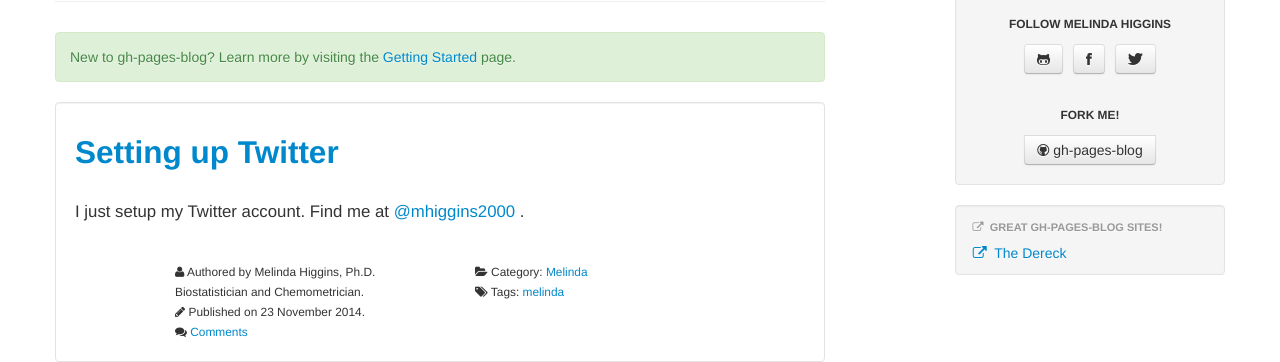
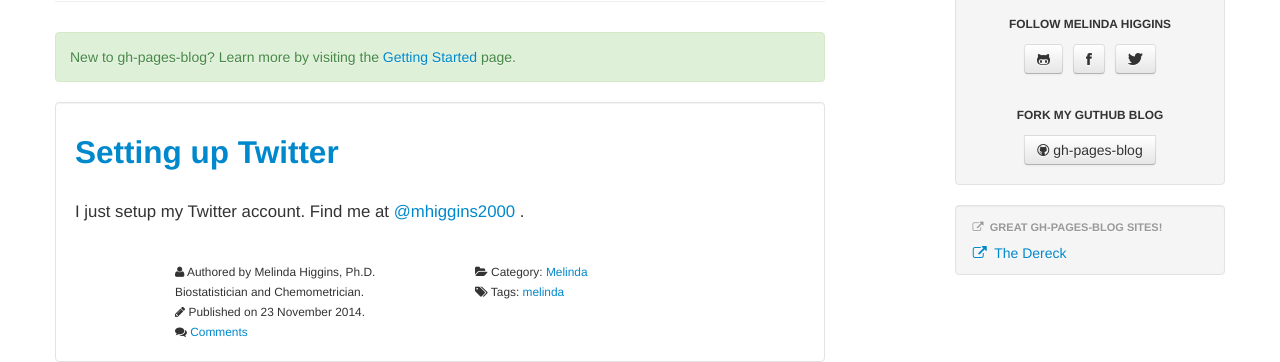
Before and after one commit to melindahiggins2000/blog, a Jekyll site: the page built from index.html, in a window 1280 px wide and 900 px high. Shown: the part 170-532 px from the top of the window. Built offline with Jekyll 4.4.1, drawn with Linux system fonts in a browser that asks for light colours; the list of posts is cut into pages by our own code; comment, search, counter and statistics services are not loaded.

Commit message:
Update _config.yml

```diff
--- a/_config.yml
+++ b/_config.yml
@@ -336,11 +336,11 @@
 #     name : gh-pages-blog
 #     url : https://github.com/thedereck/gh-pages-blog
 github_projects :
-  header : Fork Me!
+  header : Fork My Guthub Blog
   projects :
   - project :
     name : gh-pages-blog
-    url : https://github.com/thedereck/gh-pages-blog
+    url : https://github.com/melindahiggins2000/blog
 
 
 # These are links to other websites outside of the blog that are not part of
```
